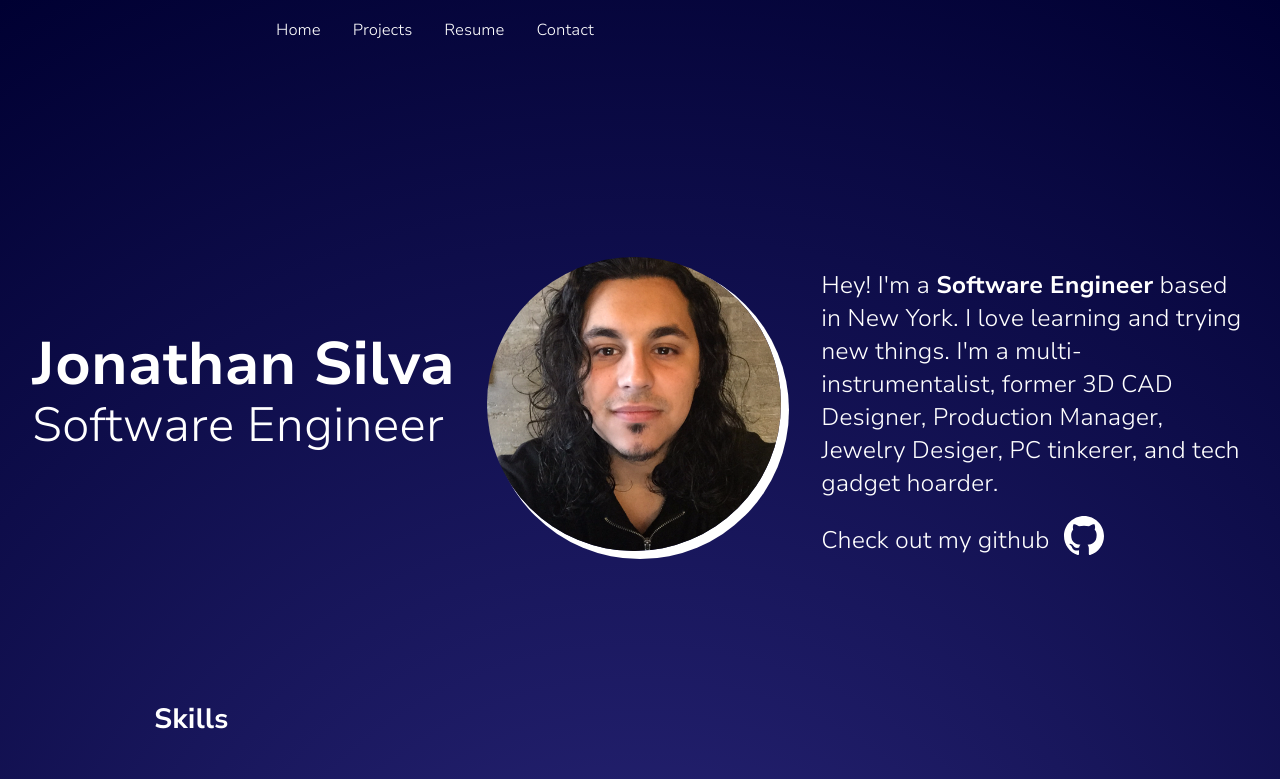
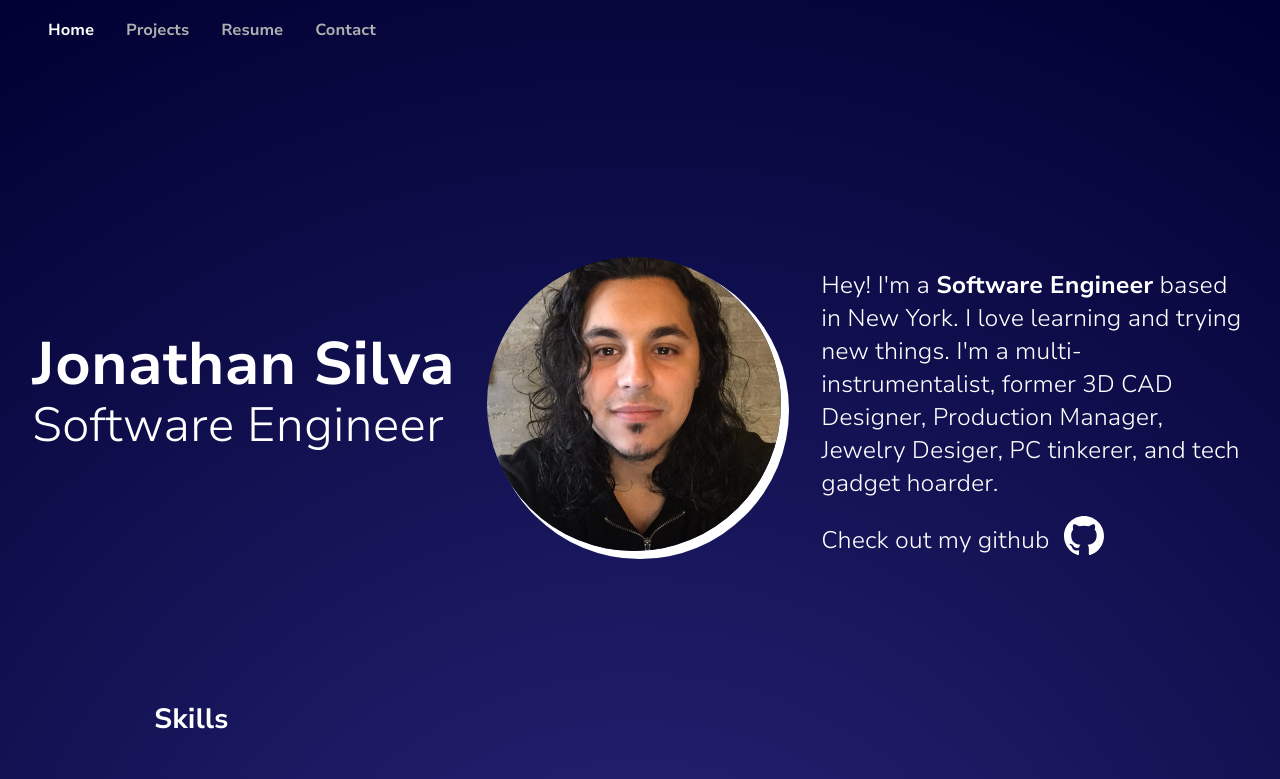
Before and after one commit to jon-slva/se-portfolio, a React (Create React App) app: page / in a window 1280 px wide. Shown: the top 779 px of the page. Built offline with nearby package versions, Linux system fonts and the light colour scheme.

Commit message:
add hover state to links

```diff
--- a/src/components/Header/Header.scss
+++ b/src/components/Header/Header.scss
@@ -10,11 +10,11 @@
     display: flex;
 
     @include tablet {
-        padding: 0 60px;
+        padding: 0 24px;
     }
 
     @include desktop {
-        padding: 0 260px;
+        padding: 0 32px;
     }
 
     &-nav {
@@ -24,14 +24,27 @@
 
         & ul {
             display: flex;
+
+            li:first-child a {
+                color: $white;
+            }
         }
 
         &__items {
             padding: 0 16px;
-            color: white;
 
             & a {
                 cursor: pointer;
+                color: $silver;
+                font-weight: bold;
+                transition: color 0.2s ease-in-out;
+
+                &:hover {
+                    color: $white;
+                }
+
+
+
             }
         }
 
```
